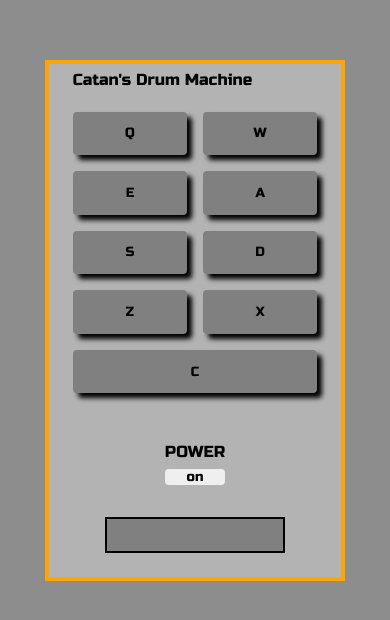
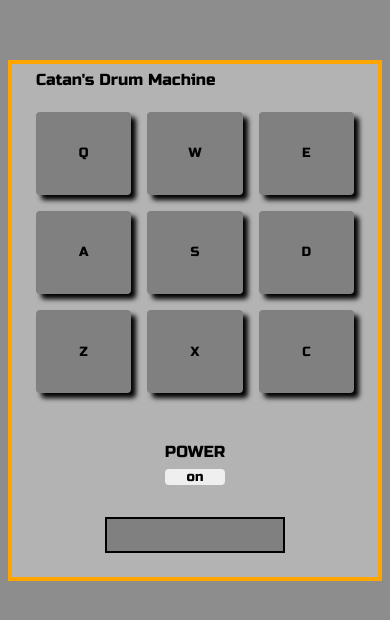
Before and after one commit to catan271/DrumMachine, a React app: page / in a window 390 px wide. Shown: the part 102-722 px from the top of the page. Built offline with nearby package versions, Linux system fonts and the light colour scheme.

Commit message:
responsive

```diff
--- a/src/index.css
+++ b/src/index.css
@@ -43,7 +43,7 @@
 
 #pads .drum-pad:hover,
 #pads .drum-pad{
-    flex: 1 0 30%;
+    flex: 1 0 26%;
     background-color: grey;
     border-radius: 4px;
     box-shadow: 5px 5px 5px black;
@@ -81,10 +81,14 @@
 }
 
 @media (max-width: 739px) {
+    #machine {
+        width: 420px;
+        max-width: 100%;
+        margin-right: 8px;
+        margin-left: 8px;
+    }
     #pads {
         width: 100%;
-        margin-left: 16px;
-        margin-right: 16px;
     }
     #drum-machine {
         flex-direction: column;
```
